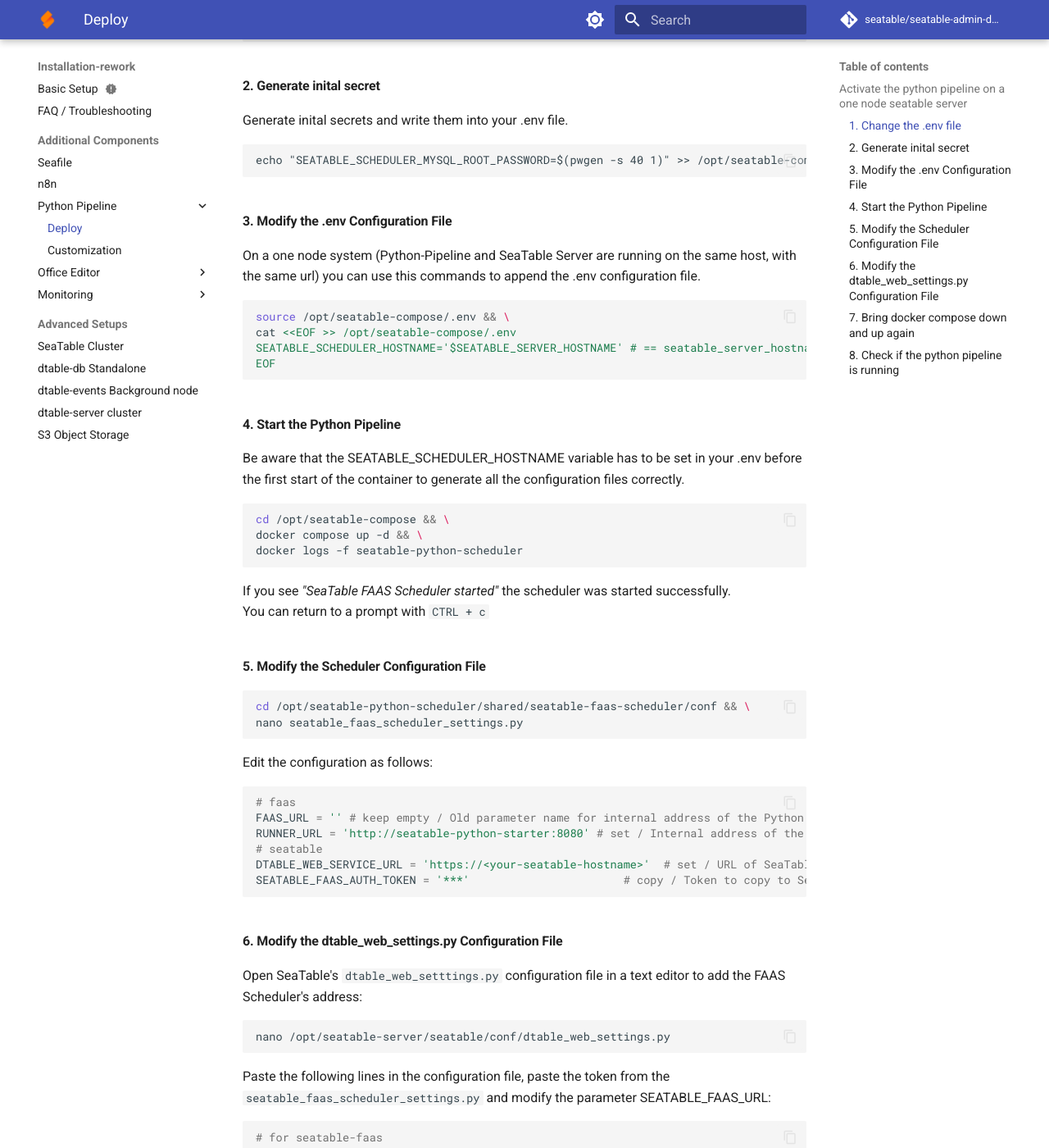
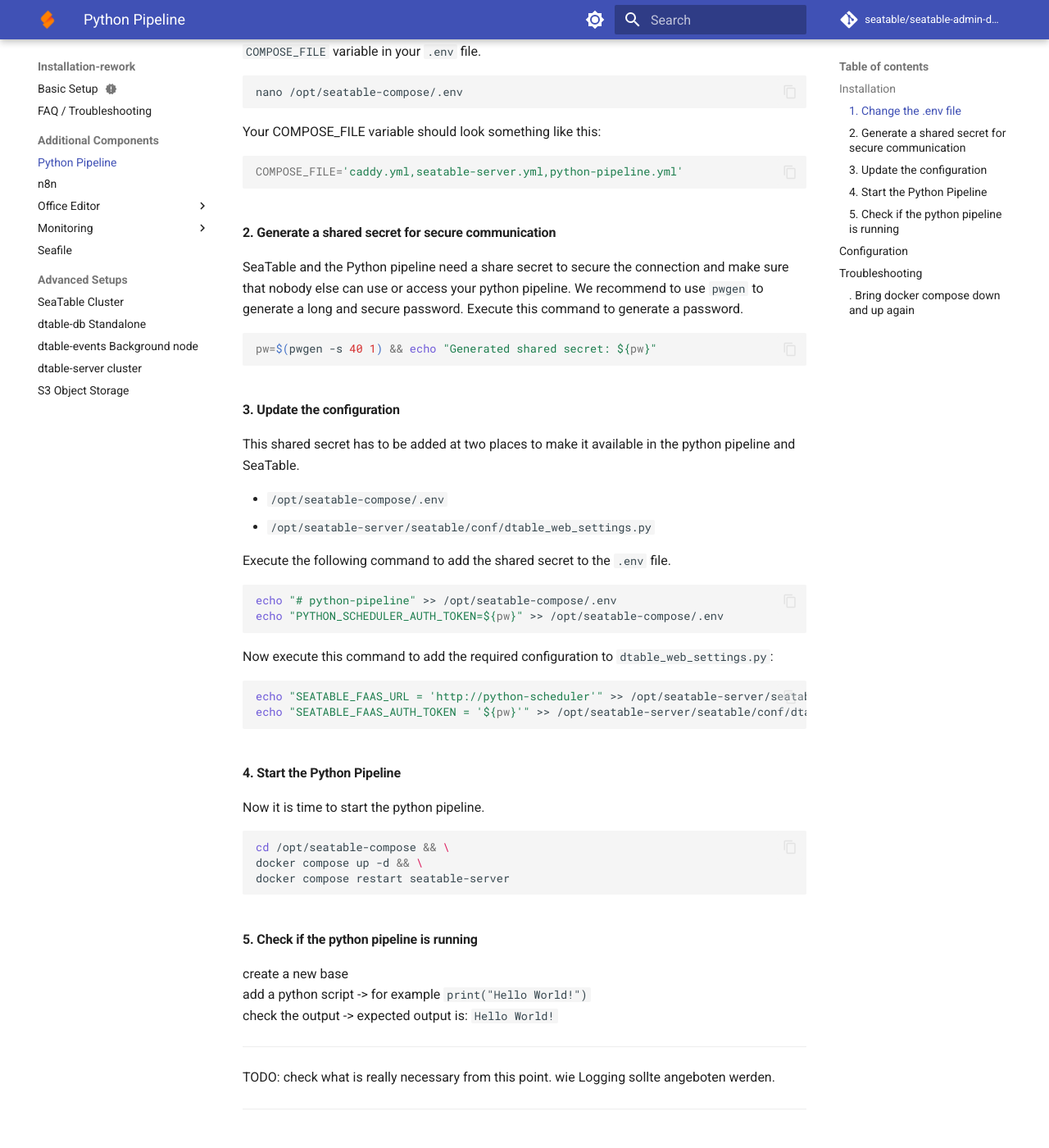
Before and after one commit to seatable/seatable-admin-docs, an MkDocs documentation site: the page built from docs/installation-rework/components/python-pipeline.md, in a window 1280 px wide and 1400 px high, scrolled down 600 px. Shown: the whole window at 82% size. Built offline with MkDocs 1.6.1 and Material for MkDocs 9.7.7, drawn with Linux system fonts in a browser that asks for light colours; comment, search, counter and statistics services are not loaded; some of the changed text lies outside the part shown.

Commit message:
push "interim status"

````diff
--- a/docs/installation-rework/components/python-pipeline.md
+++ b/docs/installation-rework/components/python-pipeline.md
@@ -1,85 +1,86 @@
-## Activate the python pipeline on a one node seatable server
-This guide shows how to activate the python pipeline on a one node seatable server. If you are using a separate node to run the python-pipeline you have to account for the different hostnames and ports.
+# Python Pipeline
+
+To execute python scripts inside SeaTable you need to install the python pipeline. It is a python runtime environment that uses docker containers to execute your python script and return the output.
+This manual explains how to install the python pipeline on your SeaTable server.
+
+!!! Note "Installation on a separate machine"
+
+    It is possible to install the python pipeline on a separate machine. Read this...
+
+## Installation
 
 #### 1. Change the .env file
 
-Add _seatable-python-pipeline.yml_ to the COMPOSE_FILE variable.
+To add the python pipeline, you have to tell docker, that the necessary docker images have to be downloaded and updated. You do this by adding `seatable-python-pipeline.yml` to the `COMPOSE_FILE` variable in your `.env` file.
 
 ```bash
 nano /opt/seatable-compose/.env
 ```
 
 Your COMPOSE_FILE variable should look something like this:
-```bash
-COMPOSE_FILE='seatable-docker-proxy.yml,seatable-server.yml,seatable-python-pipeline.yml'
-```
-#### 2. Generate inital secret
-
-Generate inital secrets and write them into your .env file.
-
-    echo "SEATABLE_SCHEDULER_MYSQL_ROOT_PASSWORD=$(pwgen -s 40 1)" >> /opt/seatable-compose/.env
-
-#### 3. Modify the .env Configuration File
-
-On a one node system (Python-Pipeline and SeaTable Server are running on the same host, with the same url) you can use this commands to append the .env configuration file.
-
 
 ```bash
-source /opt/seatable-compose/.env && \
-cat <<EOF >> /opt/seatable-compose/.env
-SEATABLE_SCHEDULER_HOSTNAME='$SEATABLE_SERVER_HOSTNAME' # == seatable_server_hostname on a single-node system
-EOF
+COMPOSE_FILE='caddy.yml,seatable-server.yml,python-pipeline.yml'
+```
+
+#### 2. Generate a shared secret for secure communication
+
+SeaTable and the Python pipeline need a share secret to secure the connection and make sure that nobody else can use or access your python pipeline.
+We recommend to use `pwgen` to generate a long and secure password. Execute this command to generate a password.
+
+```bash
+pw=$(pwgen -s 40 1) && echo "Generated shared secret: ${pw}"
+```
+
+#### 3. Update the configuration
+
+This shared secret has to be added at two places to make it available in the python pipeline and SeaTable.
+
+- `/opt/seatable-compose/.env`
+- `/opt/seatable-server/seatable/conf/dtable_web_settings.py`
+
+Execute the following command to add the shared secret to the `.env` file.
+
+```bash
+echo "# python-pipeline" >> /opt/seatable-compose/.env
+echo "PYTHON_SCHEDULER_AUTH_TOKEN=${pw}" >> /opt/seatable-compose/.env
+```
+
+Now execute this command to add the required configuration to `dtable_web_settings.py`:
+
+```bash
+echo "SEATABLE_FAAS_URL = 'http://python-scheduler'" >> /opt/seatable-server/seatable/conf/dtable_web_settings.py
+echo "SEATABLE_FAAS_AUTH_TOKEN = '${pw}'" >> /opt/seatable-server/seatable/conf/dtable_web_settings.py
 ```
 
 #### 4. Start the Python Pipeline
 
-Be aware that the SEATABLE_SCHEDULER_HOSTNAME variable has to be set in your .env before the first start of the container to generate all the configuration files correctly.
+Now it is time to start the python pipeline.
 
 ```bash
 cd /opt/seatable-compose && \
 docker compose up -d && \
-docker logs -f seatable-python-scheduler
-```
-If you see _"SeaTable FAAS Scheduler started"_ the scheduler was started successfully.
-You can return to a prompt with `CTRL + c`
-
-#### 5.  Modify the Scheduler Configuration File
-
-```bash
-cd /opt/seatable-python-scheduler/shared/seatable-faas-scheduler/conf && \
-nano seatable_faas_scheduler_settings.py
-
+docker compose restart seatable-server
 ```
 
-Edit the configuration as follows:
+#### 5. Check if the python pipeline is running
 
-```py
-# faas
-FAAS_URL = '' # keep empty / Old parameter name for internal address of the Python Runner, is kept for compatability reasons
-RUNNER_URL = 'http://seatable-python-starter:8080' # set / Internal address of the Python Starter
-# seatable
-DTABLE_WEB_SERVICE_URL = 'https://<your-seatable-hostname>'  # set / URL of SeaTable server
-SEATABLE_FAAS_AUTH_TOKEN = '***'                       # copy / Token to copy to SeaTable's configuration file
+create a new base
+add a python script -> for example `print("Hello World!")`
+check the output -> expected output is: `Hello World!`
 
-```
+---
 
-#### 6. Modify the dtable_web_settings.py Configuration File
+TODO: check what is really necessary from this point.
+wie Logging sollte angeboten werden.
 
-Open SeaTable's `dtable_web_setttings.py` configuration file in a text editor to add the FAAS Scheduler's address:
+---
 
-```bash
-nano /opt/seatable-server/seatable/conf/dtable_web_settings.py
-```
+## Configuration
 
-Paste the following lines in the configuration file, paste the token from the `seatable_faas_scheduler_settings.py` and modify the parameter SEATABLE_FAAS_URL:
+## Troubleshooting
 
-```py
-# for seatable-faas
-SEATABLE_FAAS_AUTH_TOKEN = '***' # add line and set / Token from seatable_faas_scheduler_settings.py
-SEATABLE_FAAS_URL = 'https://<your-seatable-hostname>:12011' # add line and set / URL of the SeaTable FAAS Scheduler
-```
-
-#### 7. Bring docker compose down and up again
+####. Bring docker compose down and up again
 
 Bring the compose project down then up again and start the seatable service to make sure every modification has taken effect.
 
@@ -89,9 +90,3 @@
 docker compose up -d
 docker exec -d seatable /shared/seatable/scripts/seatable.sh start
 ```
-
-#### 8. Check if the python pipeline is running
-
-create a new base
-add a python script -> for example `print("Hello World!")`
-check the output  -> expected output is: `Hello World!`
--- a/mkdocs.yml
+++ b/mkdocs.yml
@@ -139,11 +139,8 @@
       - Basic Setup: installation-rework/basic-setup.md
       - FAQ / Troubleshooting: installation-rework/faq.md
       - Additional Components:
-          - Seafile: installation-rework/components/seafile.md
+          - Python Pipeline: installation-rework/components/python-pipeline.md
           - n8n: installation-rework/components/n8n.md
-          - Python Pipeline:
-              - Deploy: installation-rework/components/python-pipeline.md
-              - Customization: installation-rework/components/python-pipeline-custom.md
           - Office Editor:
               - Only Office: installation-rework/components/onlyoffice.md
               - Collabora: installation-rework/components/collabora.md
@@ -151,12 +148,14 @@
               - Uptime Kuma: installation-rework/components/uptime-kuma.md
               - Zabbix: installation-rework/components/zabbix.md
               - Grafana/Prometheus: installation-rework/components/grafana-prometheus.md
+          - Seafile: installation-rework/components/seafile.md
       - Advanced Setups:
           - SeaTable Cluster: docker/Cluster/SeaTable Cluster.md
           - dtable-db Standalone: docker/Cluster/dtable-db Standalone.md
           - dtable-events Background node: docker/Cluster/dtable-events Background node.md
           - dtable-server cluster: docker/Cluster/dtable-server Cluster.md
           - S3 Object Storage: config/enterprise/S3.md
+          # - Customization: installation-rework/components/python-pipeline-custom.md  -> customizing, also custom image, separate node ... machen wir irgendwo bei advanced!
 
   - Configuration:
       - config/index.md
````
Also changed, not shown: docs/installation-rework/components/collabora.md (+21 -1 lines), docs/installation-rework/components/n8n.md (+18 -3 lines), docs/installation-rework/components/python-pipeline-custom.md (deleted, +0 -1 lines).
